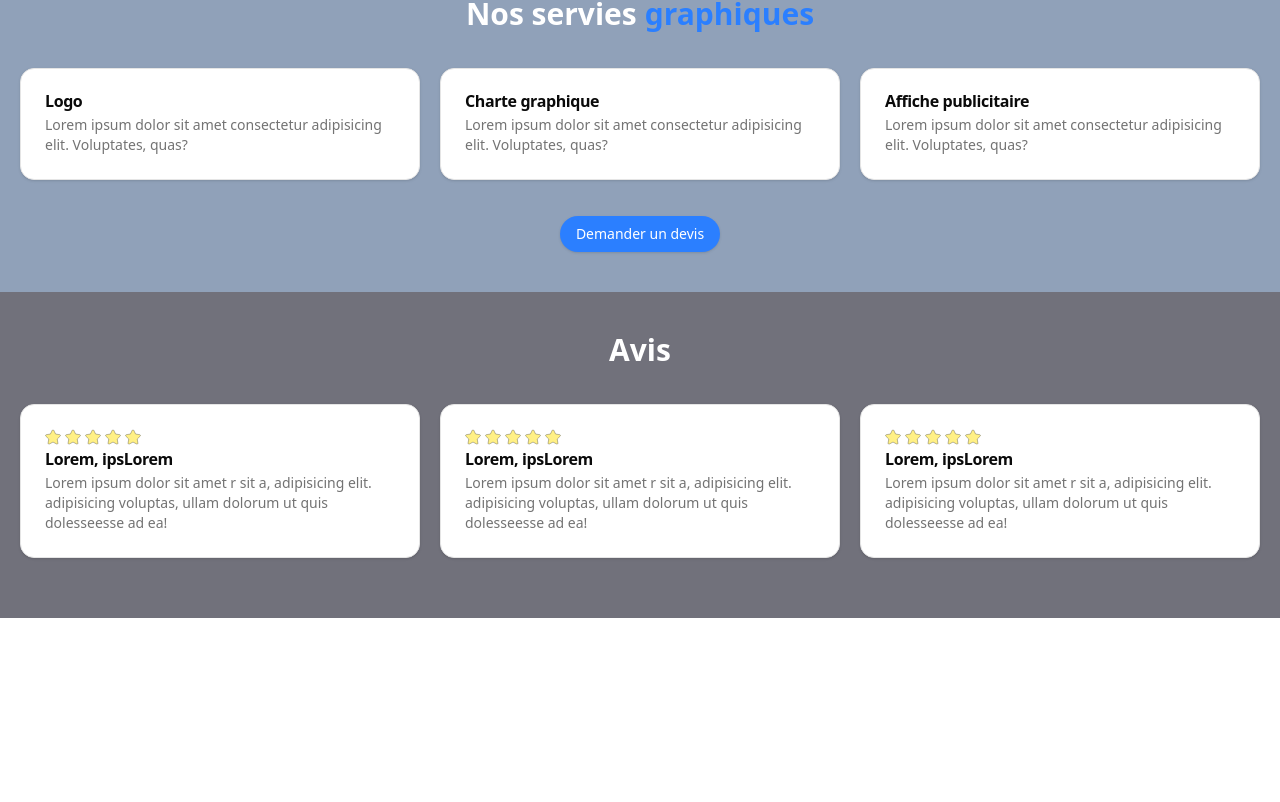
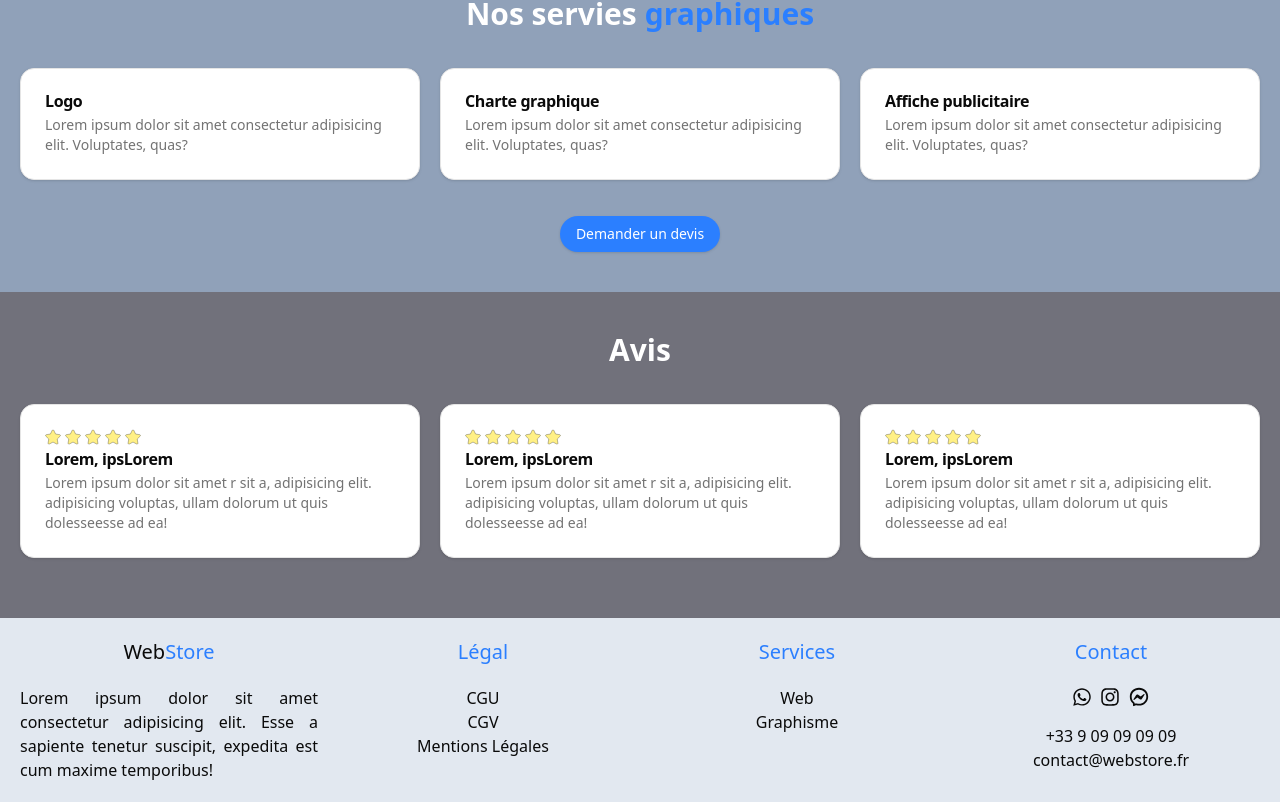
Before and after one commit to hawai1401/webstore, a Next.js app: page / in a window 1280 px wide. Shown: the part 772-1574 px from the top of the page. Before the commit the page ends 1390 px from the top, so only its background shows below. Built offline with nearby package versions, Linux system fonts and the light colour scheme.

Commit message:
Ajout du footer

```diff
--- a/app/layout.tsx
+++ b/app/layout.tsx
@@ -2,6 +2,7 @@ import type { Metadata } from "next";
 import { Geist, Geist_Mono } from "next/font/google";
 import "./globals.css";
 import Nav from "../components/Nav";
+import Footer from "@/components/Footer";
 
 const geistSans = Geist({
   variable: "--font-geist-sans",
@@ -32,6 +33,7 @@ export default function RootLayout({
       >
         <Nav />
         {children}
+        <Footer />
       </body>
     </html>
   );
--- /dev/null
+++ b/components/Footer.tsx
@@ -0,0 +1,81 @@
+import Link from "next/link";
+import { FaWhatsapp, FaInstagram } from "react-icons/fa";
+import { RiMessengerLine } from "react-icons/ri";
+
+export default function Footer() {
+  return (
+    <footer className="grid grid-cols-4 gap-4 bg-slate-200 p-5 relative z-50 shadow-md">
+      <div className="flex flex-col items-center gap-3">
+        <div className="text-xl mb-2">
+          Web<span className="text-blue-500">Store</span>
+        </div>
+        <p className="text-justify">
+          Lorem ipsum dolor sit amet consectetur adipisicing elit. Esse a
+          sapiente tenetur suscipit, expedita est cum maxime temporibus!
+        </p>
+      </div>
+      <div className="flex flex-col items-center gap-3">
+        <div className="text-xl mb-2 text-blue-500">Légal</div>
+        <ul className="flex flex-col items-center">
+          <li className="hover:underline">
+            <Link href="">CGU</Link>
+          </li>
+          <li className="hover:underline">
+            <Link href="">CGV</Link>
+          </li>
+          <li className="hover:underline">
+            <Link href="">Mentions Légales</Link>
+          </li>
+        </ul>
+      </div>
+      <div className="flex flex-col items-center gap-3">
+        <div className="text-xl mb-2 text-blue-500">Services</div>
+        <ul className="flex flex-col items-center">
+          <li className="hover:underline">
+            <Link href="">Web</Link>
+          </li>
+          <li className="hover:underline">
+            <Link href="">Graphisme</Link>
+          </li>
+        </ul>
+      </div>
+      <div className="flex flex-col items-center gap-3">
+        <div className="text-xl mb-2 text-blue-500">Contact</div>
+        <ul className="flex flex-col items-center">
+          <ul className="flex items-center justify-center gap-2 mb-4">
+            <li>
+              <Link href="https://wa.me/+33909090909">
+                <FaWhatsapp
+                  size={20}
+                  className="hover:fill-green-500 transition-all ease-in-out"
+                />
+              </Link>
+            </li>
+            <li>
+              <Link href="htttps://instagram.com/webstore">
+                <FaInstagram
+                  size={20}
+                  className="hover:fill-pink-400 transition-all ease-in-out"
+                />
+              </Link>
+            </li>
+            <li>
+              <Link href="https://m.me/webstore">
+                <RiMessengerLine
+                  size={22}
+                  className="hover:fill-blue-500 transition-all ease-in-out"
+                />
+              </Link>
+            </li>
+          </ul>
+          <li className="hover:underline">
+            <Link href="tel:+33909090909">+33 9 09 09 09 09</Link>
+          </li>
+          <li className="hover:underline">
+            <Link href="mailto:contact@webstore.fr">contact@webstore.fr</Link>
+          </li>
+        </ul>
+      </div>
+    </footer>
+  );
+}
```
